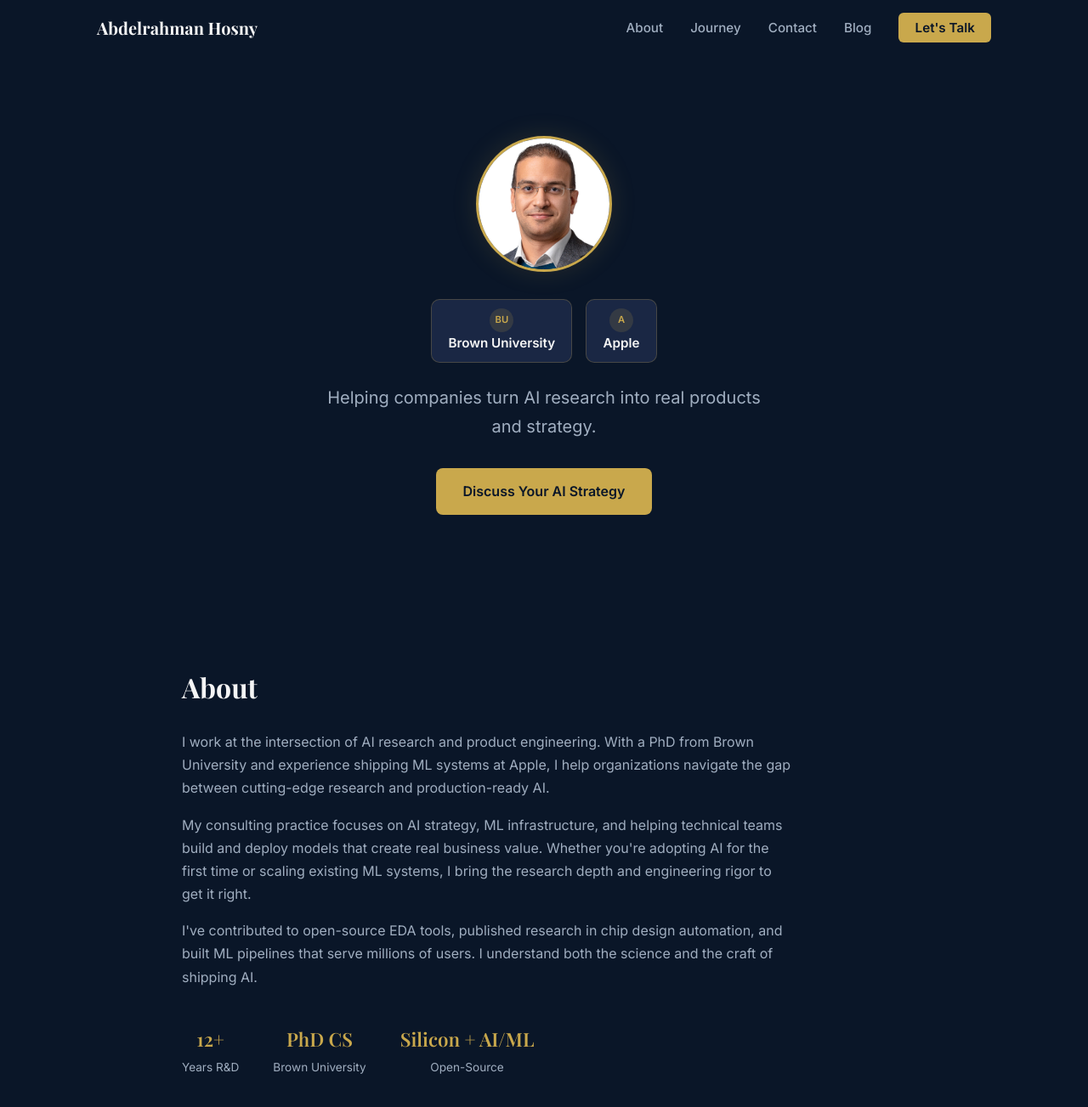
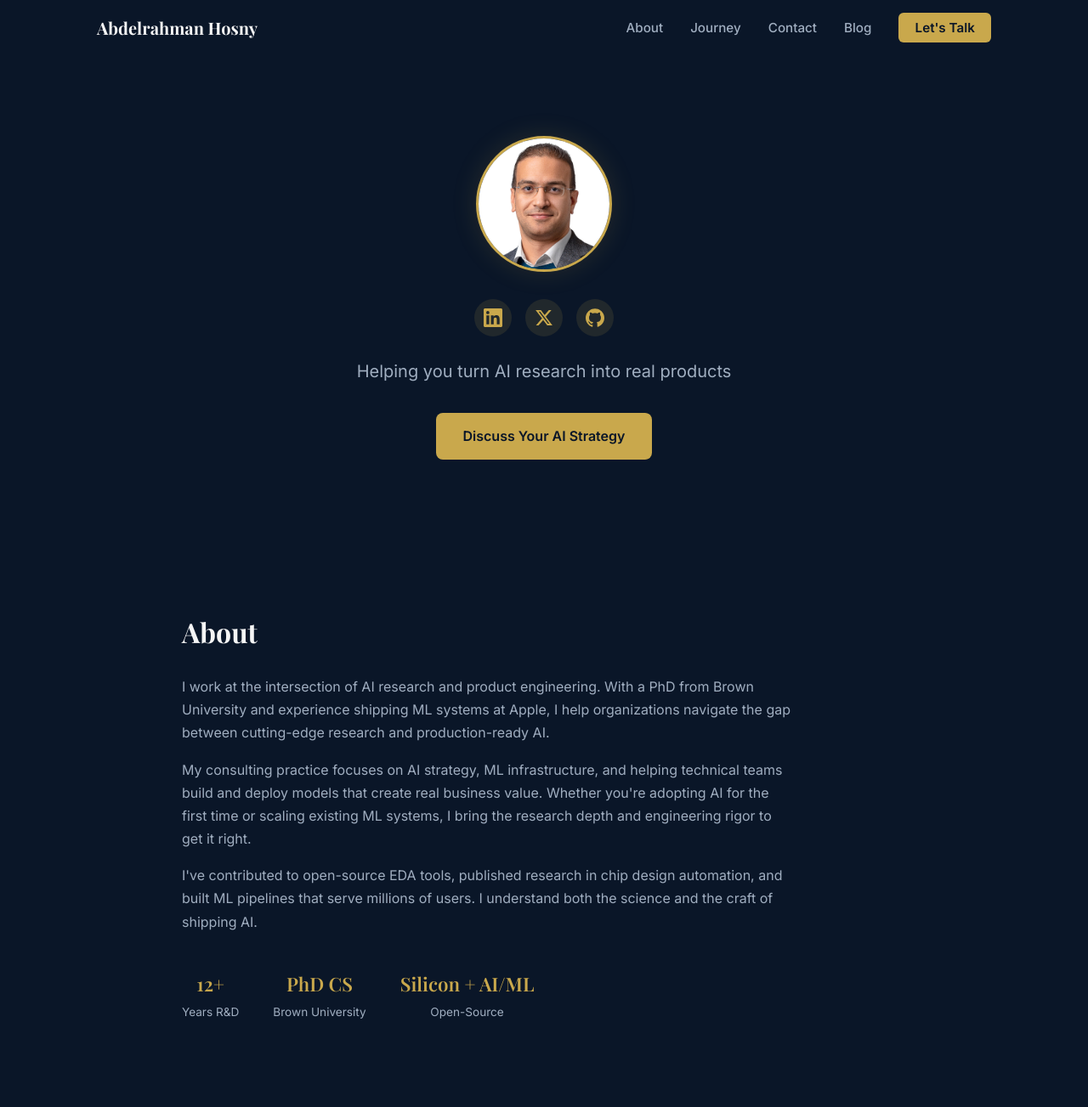
Before and after one commit to abdelrahmanhosny/abdelrahmanhosny.github.io, a Jekyll site: the page built from index.html, in a window 1280 px wide and 1400 px high. Shown: the top 1303 px of the window at 85% size. Built offline with Jekyll 4.4.1, drawn with Linux system fonts in a browser that asks for light colours; a script that is not in the unit is left out; some of the changed text lies outside the part shown.

Commit message:
update text

```diff
--- a/_layouts/default.html
+++ b/_layouts/default.html
@@ -3,7 +3,7 @@
 <head>
   <meta charset="UTF-8">
   <meta name="viewport" content="width=device-width, initial-scale=1.0">
-  <title>{% if page.title %}{{ page.title }} — {{ site.title }}{% else %}{{ site.title }}{% endif %}</title>
+  <title>{{ site.title }} - {% if page.title %}{{ page.title }}{% else %}{{ site.title }}{% endif %}</title>
   <meta name="description" content="{{ page.description | default: site.description }}">
   <link rel="preconnect" href="https://fonts.googleapis.com">
   <link rel="preconnect" href="https://fonts.gstatic.com" crossorigin>
--- a/assets/css/styles.css
+++ b/assets/css/styles.css
@@ -64,20 +64,14 @@
   width: 160px; height: 160px; border-radius: 50%; object-fit: cover;
   border: 3px solid var(--gold); box-shadow: 0 0 30px rgba(201,168,76,0.15);
 }
-.hero-badges { display: flex; justify-content: center; gap: 1rem; flex-wrap: wrap; margin-bottom: 1.5rem; }
-.badge {
-  display: inline-flex; flex-direction: column; align-items: center;
-  background: var(--navy-light); border: 1px solid rgba(201,168,76,0.25);
-  border-radius: 10px; padding: 0.6rem 1.2rem; transition: border-color 0.2s;
+.hero-socials { display: flex; justify-content: center; gap: 1rem; margin-bottom: 1.5rem; }
+.hero-social {
+  width: 44px; height: 44px; border-radius: 50%; background: rgba(201,168,76,0.12);
+  display: flex; align-items: center; justify-content: center;
+  color: var(--gold); transition: background 0.2s, color 0.2s;
 }
-.badge:hover { border-color: var(--gold); text-decoration: none; }
-.badge-logo { width: 28px; height: 28px; border-radius: 50%; object-fit: contain; margin-bottom: 0.25rem; }
-.badge-logo-placeholder {
-  width: 28px; height: 28px; border-radius: 50%; background: rgba(201,168,76,0.15);
-  display: flex; align-items: center; justify-content: center;
-  font-weight: 700; color: var(--gold); font-size: 0.7rem;
-}
-.badge-org { font-weight: 600; color: var(--white); font-size: 0.95rem; }
+.hero-social:hover { background: var(--gold); color: var(--navy); }
+.hero-social svg { width: 22px; height: 22px; }
 .hero-tagline { font-size: 1.25rem; color: var(--gray); margin-bottom: 2rem; max-width: 540px; margin-left: auto; margin-right: auto; }
 
 .btn-gold {
@@ -115,19 +109,25 @@
   transition: border-color 0.2s;
 }
 .journey-card:hover { border-color: var(--gold); }
-.journey-logo-wrap { margin-bottom: 0.75rem; }
+.journey-logo-wrap { margin-bottom: 0.75rem; position: relative; display: inline-block; }
 .journey-logo {
-  width: 56px; height: 56px; border-radius: 50%; object-fit: cover;
+  width: 80px; height: 80px; border-radius: 50%; object-fit: cover;
 }
 .journey-logo-placeholder {
-  width: 48px; height: 48px; border-radius: 50%; background: rgba(201,168,76,0.12);
+  width: 72px; height: 72px; border-radius: 50%; background: rgba(201,168,76,0.12);
   display: inline-flex; align-items: center; justify-content: center;
-  font-weight: 700; color: var(--gold); font-size: 0.85rem;
+  font-weight: 700; color: var(--gold); font-size: 1.1rem;
 }
 .journey-card h3 { font-size: 1rem; margin-bottom: 0.25rem; }
 .journey-role { font-size: 0.85rem; color: var(--gray); }
 .journey-year { font-size: 0.8rem; color: var(--gold); margin-top: 0.5rem; }
-.journey-yc { font-size: 0.7rem; font-weight: 600; color: #f26522; background: rgba(242,101,34,0.12); display: inline-block; padding: 0.15em 0.5em; border-radius: 4px; margin-top: 0.35rem; }
+.journey-yc-bubble {
+  position: absolute; bottom: 0; right: -4px;
+  width: 26px; height: 26px; border-radius: 50%;
+  background: #f26522; color: #fff; font-size: 0.55rem; font-weight: 700;
+  display: flex; align-items: center; justify-content: center;
+  border: 2px solid var(--navy);
+}
 
 /* === Contact === */
 .contact { padding: 6rem 0; text-align: center; }
--- a/index.html
+++ b/index.html
@@ -9,19 +9,18 @@
     <div class="hero-headshot">
       <img src="/assets/images/Headshot.JPG" alt="Abdelrahman Hosny" />
     </div>
-    <div class="hero-badges">
-      <a href="#" class="badge badge-brown">
-        <!-- Replace with logo: brown.png -->
-        <div class="badge-logo-placeholder">BU</div>
-        <span class="badge-org">Brown University</span>
+    <div class="hero-socials">
+      <a href="https://www.linkedin.com/in/abdelrahmanhosny" target="_blank" rel="noopener" aria-label="LinkedIn" class="hero-social">
+        <svg viewBox="0 0 24 24" fill="currentColor"><path d="M20.447 20.452h-3.554v-5.569c0-1.328-.027-3.037-1.852-3.037-1.853 0-2.136 1.445-2.136 2.939v5.667H9.351V9h3.414v1.561h.046c.477-.9 1.637-1.85 3.37-1.85 3.601 0 4.267 2.37 4.267 5.455v6.286zM5.337 7.433a2.062 2.062 0 01-2.063-2.065 2.064 2.064 0 112.063 2.065zm1.782 13.019H3.555V9h3.564v11.452zM22.225 0H1.771C.792 0 0 .774 0 1.729v20.542C0 23.227.792 24 1.771 24h20.451C23.2 24 24 23.227 24 22.271V1.729C24 .774 23.2 0 22.222 0h.003z"/></svg>
       </a>
-      <a href="#" class="badge badge-apple">
-        <!-- Replace with logo: apple.png -->
-        <div class="badge-logo-placeholder">A</div>
-        <span class="badge-org">Apple</span>
+      <a href="https://x.com/_ahosny" target="_blank" rel="noopener" aria-label="X" class="hero-social">
+        <svg viewBox="0 0 24 24" fill="currentColor"><path d="M18.244 2.25h3.308l-7.227 8.26 8.502 11.24H16.17l-5.214-6.817L4.99 21.75H1.68l7.73-8.835L1.254 2.25H8.08l4.713 6.231zm-1.161 17.52h1.833L7.084 4.126H5.117z"/></svg>
+      </a>
+      <a href="https://github.com/abdelrahmanhosny" target="_blank" rel="noopener" aria-label="GitHub" class="hero-social">
+        <svg viewBox="0 0 24 24" fill="currentColor"><path d="M12 .297c-6.63 0-12 5.373-12 12 0 5.303 3.438 9.8 8.205 11.385.6.113.82-.258.82-.577 0-.285-.01-1.04-.015-2.04-3.338.724-4.042-1.61-4.042-1.61C4.422 18.07 3.633 17.7 3.633 17.7c-1.087-.744.084-.729.084-.729 1.205.084 1.838 1.236 1.838 1.236 1.07 1.835 2.809 1.305 3.495.998.108-.776.417-1.305.76-1.605-2.665-.3-5.466-1.332-5.466-5.93 0-1.31.465-2.38 1.235-3.22-.135-.303-.54-1.523.105-3.176 0 0 1.005-.322 3.3 1.23.96-.267 1.98-.399 3-.405 1.02.006 2.04.138 3 .405 2.28-1.552 3.285-1.23 3.285-1.23.645 1.653.24 2.873.12 3.176.765.84 1.23 1.91 1.23 3.22 0 4.61-2.805 5.625-5.475 5.92.42.36.81 1.096.81 2.22 0 1.606-.015 2.896-.015 3.286 0 .315.21.69.825.57C20.565 22.092 24 17.592 24 12.297c0-6.627-5.373-12-12-12"/></svg>
       </a>
     </div>
-    <p class="hero-tagline">Helping companies turn AI research into real products and strategy.</p>
+    <p class="hero-tagline">Helping you turn AI research into real products</p>
     <a href="#contact" class="btn btn-gold">Discuss Your AI Strategy</a>
   </div>
 </section>
@@ -61,51 +60,42 @@
     <div class="journey-card">
       <div class="journey-logo-wrap"><!-- Replace with logo: uconn.png --><div class="journey-logo-placeholder">UC</div></div>
       <h3>UConn</h3>
-      <p class="journey-role">MSc Computer Science</p>
-      <p class="journey-year">2015 – 2017</p>
-    </div>
-    <div class="journey-card">
-      <div class="journey-logo-wrap"><!-- Replace with logo: ucsd.png --><div class="journey-logo-placeholder">UCSD</div></div>
-      <h3>UCSD</h3>
-      <p class="journey-role">Research Intern</p>
-      <p class="journey-year">2018</p>
+      <p class="journey-role">MS Computer Science</p>
     </div>
     <div class="journey-card">
       <div class="journey-logo-wrap"><!-- Replace with logo: brown.png --><div class="journey-logo-placeholder">BU</div></div>
       <h3>Brown University</h3>
       <p class="journey-role">PhD Computer Science</p>
-      <p class="journey-year">2017 – 2022</p>
+    </div>
+    <div class="journey-card">
+      <div class="journey-logo-wrap"><!-- Replace with logo: ucsd.png --><div class="journey-logo-placeholder">UCSD</div></div>
+      <h3>UCSD</h3>
+      <p class="journey-role">Visiting Grad Student</p>
+    </div>
+    <div class="journey-card">
+      <div class="journey-logo-wrap"><!-- Replace with logo: microsoft.png --><div class="journey-logo-placeholder">MS</div></div>
+      <h3>Microsoft Research</h3>
+      <p class="journey-role">SWE Intern</p>
+    </div>
+    <div class="journey-card">
+      <div class="journey-logo-wrap"><!-- Replace with logo: shipblu.png --><div class="journey-logo-placeholder">SB</div><span class="journey-yc-bubble">YC</span></div>
+      <h3>ShipBlu</h3>
+      <p class="journey-role">Co-Founder &amp; CTO</p>
     </div>
     <div class="journey-card">
       <div class="journey-logo-wrap"><!-- Replace with logo: cadence.png --><div class="journey-logo-placeholder">Ca</div></div>
       <h3>Cadence</h3>
       <p class="journey-role">R&D Intern</p>
-      <p class="journey-year">2020</p>
-    </div>
-    <div class="journey-card">
-      <div class="journey-logo-wrap"><!-- Replace with logo: microsoft.png --><div class="journey-logo-placeholder">MS</div></div>
-      <h3>Microsoft</h3>
-      <p class="journey-role">Software Engineer</p>
-      <p class="journey-year">2021</p>
-    </div>
-    <div class="journey-card">
-      <div class="journey-logo-wrap"><!-- Replace with logo: canonical.png --><div class="journey-logo-placeholder">Can</div></div>
-      <h3>Canonical</h3>
-      <p class="journey-role">Software Engineer</p>
-      <p class="journey-year">2022</p>
-    </div>
-    <div class="journey-card">
-      <div class="journey-logo-wrap"><!-- Replace with logo: shipblu.png --><div class="journey-logo-placeholder">SB</div></div>
-      <h3>ShipBlu</h3>
-      <p class="journey-role">CTO &amp; Co-Founder</p>
-      <p class="journey-yc">YC S21</p>
-      <p class="journey-year">2020 – 2023</p>
     </div>
     <div class="journey-card">
       <div class="journey-logo-wrap"><!-- Replace with logo: apple.png --><div class="journey-logo-placeholder">A</div></div>
       <h3>Apple</h3>
       <p class="journey-role">ML PD Engineer</p>
-      <p class="journey-year">2023 – Present</p>
+    </div>
+    <div class="journey-card">
+      <div class="journey-logo-wrap"><!-- Replace with logo: canonical.png --><div class="journey-logo-placeholder">Can</div></div>
+      <h3>Canonical</h3>
+      <p class="journey-role">Silicon Alliances</p>
     </div>
   </div>
 </section>
```
Also changed, not shown: other parts of index.html (+1 -1 lines).
